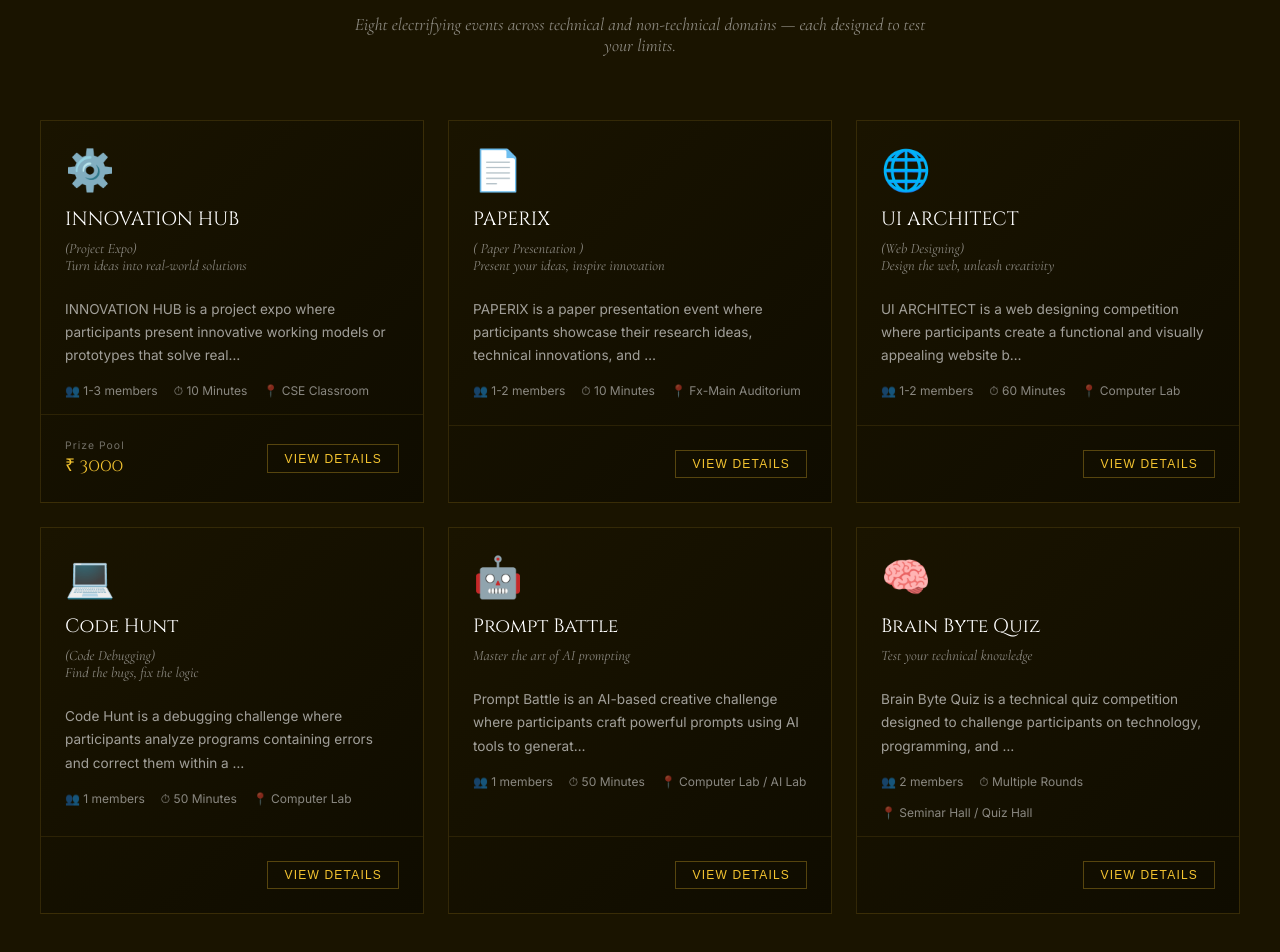
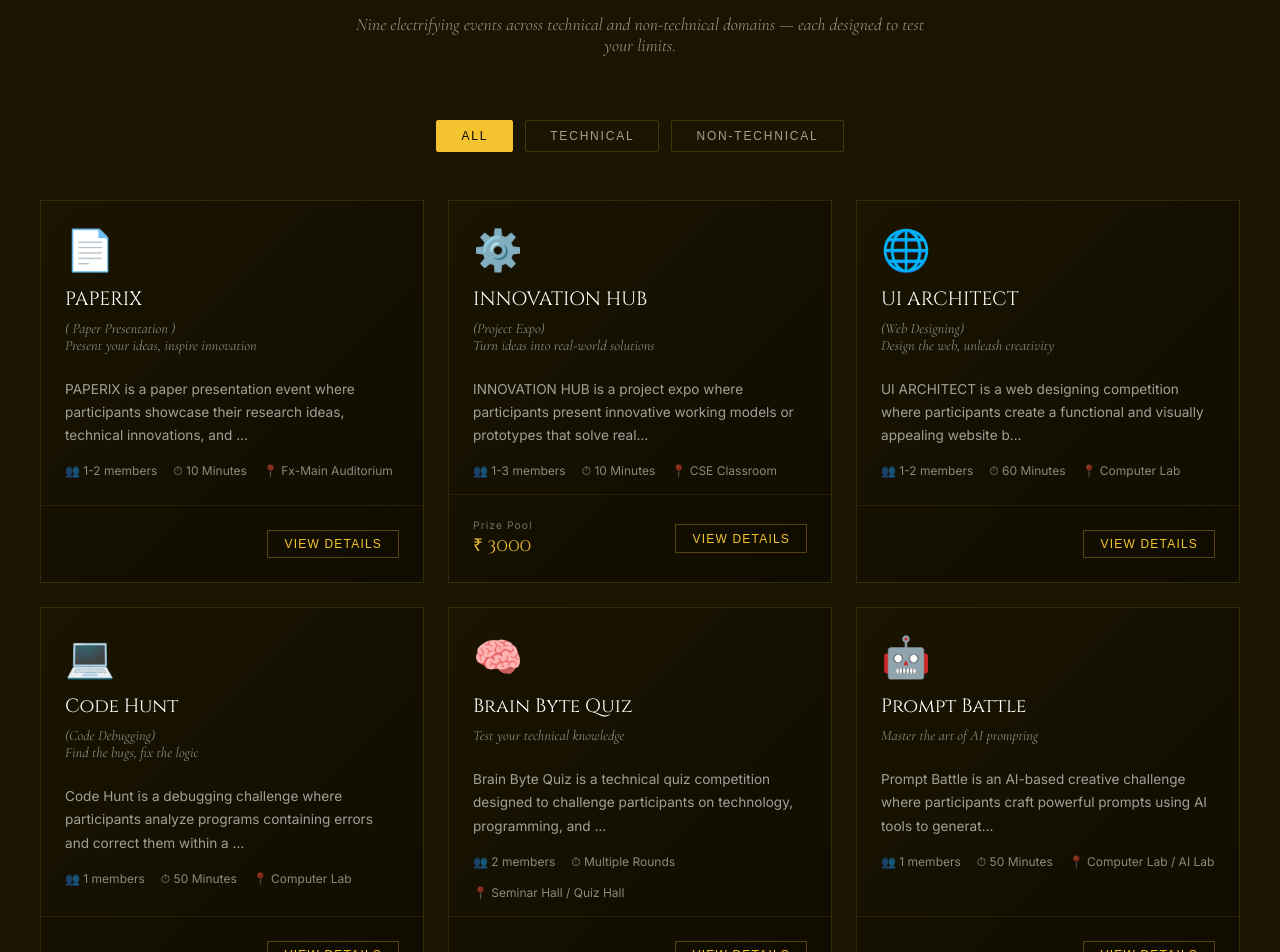
Before and after one commit to xtreme2026online-afk/xtreme26, a React (Vite) app: page /events in a window 1280 px wide. Shown: the part 200-1152 px from the top of the page. Built offline with nearby package versions, Linux system fonts and the light colour scheme.

Commit message:
Non-techincal evnets added

```diff
--- a/src/components/Events.jsx
+++ b/src/components/Events.jsx
@@ -6,9 +6,10 @@ import '../styles/events.css';
 
 export default function Events() {
   const [selected, setSelected] = useState(null);
+  const [filter, setFilter] = useState('All');
   const navigate = useNavigate();
 
-  // Initialize scroll animations once
+  // Initialize scroll animations
   useEffect(() => {
     const cards = document.querySelectorAll('.event-card.animate-on-scroll');
     // Remove 'visible' first so the transition replays
@@ -18,7 +19,7 @@ export default function Events() {
       cards.forEach((c) => c.classList.add('visible'));
     }, 50);
     return () => clearTimeout(id);
-  }, []);
+  }, [filter]);
 
   return (
     <section id='events'>
@@ -27,10 +28,22 @@ export default function Events() {
         <h2 className='section-title animate-on-scroll'>
           <em>Compete.</em> Create. Conquer.
         </h2>
-        <p className='section-subtitle animate-on-scroll'>Eight electrifying events across technical and non-technical domains — each designed to test your limits.</p>
+        <p className='section-subtitle animate-on-scroll'>Nine electrifying events across technical and non-technical domains — each designed to test your limits.</p>
+
+        <div className="events-filter animate-on-scroll">
+          {['All', 'Technical', 'Non-Technical'].map(cat => (
+            <button
+              key={cat}
+              className={`filter-btn ${filter === cat ? 'active' : ''}`}
+              onClick={() => setFilter(cat)}
+            >
+              {cat}
+            </button>
+          ))}
+        </div>
 
         <div className='events-grid'>
-          {EVENTS.map((ev, i) => (
+          {EVENTS.filter(ev => filter === 'All' || ev.category === filter).map((ev, i) => (
             <div key={ev.id} className={`event-card animate-on-scroll delay-${(i % 5) + 1}`}>
               <div className='event-card-glow' />
               <div className='event-card-header'>
--- a/src/data/events.js
+++ b/src/data/events.js
@@ -1,6 +1,27 @@
 export const EVENTS = [
   {
     id: 1,
+    icon: '📄',
+    title: 'PAPERIX',
+    subtitle: '( Paper Presentation ) <br/> Present your ideas, inspire innovation',
+    description:
+      'PAPERIX is a paper presentation event where participants showcase their research ideas, technical innovations, and problem-solving approaches through structured presentations.',
+    rules: [
+      'Each team can have maximum 2 participants',
+      'Participants must submit their research paper in PDF format before the deadline',
+      'Presentation time: 8 minutes + 2 minutes for questions',
+      'Participants must bring their presentation in PPT format on a pen drive',
+      'Judges decision will be final and binding',
+    ],
+    venue: 'Fx-Main Auditorium',
+    time: '10 Minutes',
+    size: '1-2',
+    prize: '',
+    set: 'Set 1',
+    category: 'Technical',
+  },
+  {
+    id: 2,
     icon: '⚙️',
     title: 'INNOVATION HUB',
     subtitle: '(Project Expo) <br/> Turn ideas into real-world solutions',
@@ -18,25 +39,8 @@ export const EVENTS = [
     time: '10 Minutes',
     size: '1-3',
     prize: '₹ 3000',
-  },
-  {
-    id: 2,
-    icon: '📄',
-    title: 'PAPERIX',
-    subtitle: '( Paper Presentation ) <br/> Present your ideas, inspire innovation',
-    description:
-      'PAPERIX is a paper presentation event where participants showcase their research ideas, technical innovations, and problem-solving approaches through structured presentations.',
-    rules: [
-      'Each team can have maximum 2 participants',
-      'Participants must submit their research paper in PDF format before the deadline',
-      'Presentation time: 8 minutes + 2 minutes for questions',
-      'Participants must bring their presentation in PPT format on a pen drive',
-      'Judges decision will be final and binding',
-    ],
-    venue: 'Fx-Main Auditorium',
-    time: '10 Minutes',
-    size: '1-2',
-    prize: '',
+    set: 'Set 1',
+    category: 'Technical',
   },
   {
     id: 3,
@@ -56,6 +60,8 @@ export const EVENTS = [
     time: '60 Minutes',
     size: '1-2',
     prize: '',
+    set: 'Set 1',
+    category: 'Technical',
   },
   {
     id: 4,
@@ -76,9 +82,32 @@ export const EVENTS = [
     time: '50 Minutes',
     size: '1',
     prize: '',
+    set: 'Set 2',
+    category: 'Technical',
   },
   {
     id: 5,
+    icon: '🧠',
+    title: 'Brain Byte Quiz',
+    subtitle: 'Test your technical knowledge',
+    description:
+      'Brain Byte Quiz is a technical quiz competition designed to challenge participants on technology, programming, and engineering concepts through multiple exciting rounds.',
+    rules: [
+      'Each team must consist of 2 participants',
+      'Quiz will contain multiple rounds such as Technical Round, Rapid Fire Round, and Visual Round',
+      'Questions will cover technology, programming, and general engineering topics',
+      'Teams must answer within the time limit given by the quiz master',
+      'Judges decision will be final',
+    ],
+    venue: 'Seminar Hall / Quiz Hall',
+    time: 'Multiple Rounds',
+    size: '2',
+    prize: '',
+    set: 'Set 2',
+    category: 'Technical',
+  },
+  {
+    id: 6,
     icon: '🤖',
     title: 'Prompt Battle',
     subtitle: 'Master the art of AI prompting',
@@ -95,24 +124,62 @@ export const EVENTS = [
     time: '50 Minutes',
     size: '1',
     prize: '',
+    set: 'Set 2',
+    category: 'Technical',
   },
   {
-    id: 6,
-    icon: '🧠',
-    title: 'Brain Byte Quiz',
-    subtitle: 'Test your technical knowledge',
-    description:
-      'Brain Byte Quiz is a technical quiz competition designed to challenge participants on technology, programming, and engineering concepts through multiple exciting rounds.',
+    id: 7,
+    icon: '⏳',
+    title: 'JAM',
+    subtitle: '(Just A Minute) <br/> Think fast, speak flawlessly',
+    description: 'JAM is a spontaneous speaking competition where participants must speak on a given topic for 60 seconds without hesitation, repetition, or deviation.',
     rules: [
-      'Each team must consist of 2 participants',
-      'Quiz will contain multiple rounds such as Technical Round, Rapid Fire Round, and Visual Round',
-      'Questions will cover technology, programming, and general engineering topics',
-      'Teams must answer within the time limit given by the quiz master',
-      'Judges decision will be final',
+      'Individual participation only',
+      'No hesitation, repetition, or deviation allowed',
+      'Topics will be given on the spot',
+      'Time limit: 1 Minute',
     ],
-    venue: 'Seminar Hall / Quiz Hall',
+    venue: 'Seminar Hall',
+    time: '1 Minute',
+    size: '1',
+    prize: '',
+    set: 'Set 3',
+    category: 'Non-Technical',
+  },
+  {
+    id: 8,
+    icon: '🎬',
+    title: 'Cinematic Quiz',
+    subtitle: 'Test your cinematic knowledge',
+    description: 'A fun quiz testing your knowledge of movies, directors, actors, and iconic cinematic moments.',
+    rules: [
+      'Team of 2 members allowed',
+      'Multiple rounds covering different genres',
+      'No mobile phones allowed during the quiz'
+    ],
+    venue: 'Auditorium',
     time: 'Multiple Rounds',
-    size: '2',
+    size: '1-2',
     prize: '',
+    set: 'Set 3',
+    category: 'Non-Technical',
   },
+  {
+    id: 9,
+    icon: '🔍',
+    title: 'Logo Finder',
+    subtitle: 'Identify the iconic brands',
+    description: 'A fast-paced visual quiz where participants must identify company logos, brand marks, and product symbols from partial or obscured images.',
+    rules: [
+      'Individual or team of 2 members allowed',
+      'Quickest answer gets the points',
+      'Judges decision is final'
+    ],
+    venue: 'Computer Lab',
+    time: '30 Minutes',
+    size: '1-2',
+    prize: '',
+    set: 'Set 3',
+    category: 'Non-Technical',
+  }
 ];
--- a/src/pages/RegisterPage.jsx
+++ b/src/pages/RegisterPage.jsx
@@ -12,16 +12,17 @@ const GOOGLE_FORM_URL = 'https://docs.google.com/forms/d/e/1FAIpQLSeTvUvfrr12fZi
 const YEAR_OPTIONS = ['1st Year', '2nd Year', '3rd Year', '4th Year'];
 const STEP_LABELS = ['Details', 'Events', 'Payment', 'Submit'];
 
-// Split events into two groups of 3
-const GROUP_A = EVENTS.slice(0, 3); // Events 1-3
-const GROUP_B = EVENTS.slice(3, 6); // Events 4-6
+// Split events into three sets corresponding to the updated event list
+const SET_1 = EVENTS.filter((ev) => ev.set === 'Set 1');
+const SET_2 = EVENTS.filter((ev) => ev.set === 'Set 2');
+const SET_3 = EVENTS.filter((ev) => ev.set === 'Set 3');
 
 function isTeamEvent(ev) {
   return ev && ev.size !== '1';
 }
 
 function isPaperEvent(ev) {
-  return ev && ev.id === 2; // 2 is Innovators Forum
+  return ev && ev.id === 1; // 1 is PAPERIX
 }
 
 // ── EventPreview chip ───────────────────────────────────────────────
@@ -155,9 +156,10 @@ export default function RegisterPage() {
     college: '',
     year: '',
     dept: '',
+    foodPreference: '',
   });
 
-  // Step 2 — two event groups
+  // Step 2 — three event groups
   const [eventA, setEventA] = useState('');
   const [teamNameA, setTeamNameA] = useState('');
   const [paperTitleA, setPaperTitleA] = useState('');
@@ -169,6 +171,12 @@ export default function RegisterPage() {
   const [paperTitleB, setPaperTitleB] = useState('');
   const [paperAbstractB, setPaperAbstractB] = useState('');
   const [paperLinkB, setPaperLinkB] = useState('');
+
+  const [eventC, setEventC] = useState('');
+  const [teamNameC, setTeamNameC] = useState('');
+  const [paperTitleC, setPaperTitleC] = useState('');
+  const [paperAbstractC, setPaperAbstractC] = useState('');
+  const [paperLinkC, setPaperLinkC] = useState('');
 
   // Step 3 — payment
   const [transactionId, setTransactionId] = useState('');
@@ -191,29 +199,37 @@ export default function RegisterPage() {
 
   const update = (field, val) => setForm((f) => ({...f, [field]: val}));
 
-  const evObjA = GROUP_A.find((e) => e.title === eventA) || null;
-  const evObjB = GROUP_B.find((e) => e.title === eventB) || null;
+  const evObjA = SET_1.find((e) => e.title === eventA) || null;
+  const evObjB = SET_2.find((e) => e.title === eventB) || null;
+  const evObjC = SET_3.find((e) => e.title === eventC) || null;
 
   // ── Validation ──────────────────────────────────────────────────
   const validateStep1 = () => {
-    const {name, email, phone, college, year, dept} = form;
-    return name && email && phone && college && year && dept;
+    const {name, email, phone, college, year, dept, foodPreference} = form;
+    return name && email && phone && college && year && dept && foodPreference;
   };
 
   const validateStep2 = () => {
     // Must choose at least one event
-    if (!eventA || !eventB) return {ok: false, msg: 'Please select at least two event.'};
+    if (!eventA && !eventB && !eventC) return {ok: false, msg: 'Please select at least one event.'};
+
     // If team event chosen, team name required
-    if (eventA && isTeamEvent(evObjA) && !teamNameA.trim()) return {ok: false, msg: 'Please enter a team name for the Group A event.'};
-    if (eventB && isTeamEvent(evObjB) && !teamNameB.trim()) return {ok: false, msg: 'Please enter a team name for the Group B event.'};
+    if (eventA && isTeamEvent(evObjA) && !teamNameA.trim()) return {ok: false, msg: 'Please enter a team name for Set 1 event.'};
+    if (eventB && isTeamEvent(evObjB) && !teamNameB.trim()) return {ok: false, msg: 'Please enter a team name for Set 2 event.'};
+    if (eventC && isTeamEvent(evObjC) && !teamNameC.trim()) return {ok: false, msg: 'Please enter a team name for Set 3 event.'};
+
     // If paper event chosen, title, abstract and drive link are required
     if (eventA && isPaperEvent(evObjA)) {
       if (!paperTitleA.trim() || !paperAbstractA.trim() || !paperLinkA.trim())
-        return {ok: false, msg: 'Please provide Title, Abstract, and Drive Link for Group A paper presentation.'};
+        return {ok: false, msg: 'Please provide Title, Abstract, and Drive Link for Set 1 paper presentation.'};
     }
     if (eventB && isPaperEvent(evObjB)) {
       if (!paperTitleB.trim() || !paperAbstractB.trim() || !paperLinkB.trim())
-        return {ok: false, msg: 'Please provide Title, Abstract, and Drive Link for Group B paper presentation.'};
+        return {ok: false, msg: 'Please provide Title, Abstract, and Drive Link for Set 2 paper presentation.'};
+    }
+    if (eventC && isPaperEvent(evObjC)) {
+      if (!paperTitleC.trim() || !paperAbstractC.trim() || !paperLinkC.trim())
+        return {ok: false, msg: 'Please provide Title, Abstract, and Drive Link for Set 3 paper presentation.'};
     }
     return {ok: true};
   };
@@ -223,7 +239,7 @@ export default function RegisterPage() {
     if (submitting) return;
     setSubmitting(true);
 
-    const eventsSelected = [eventA, eventB].filter(Boolean).join(' | ');
+    const eventsSelected = [eventA, eventB, eventC].filter(Boolean).join(' | ');
     const payload = {
       timestamp: new Date().toISOString(),
       name: form.name,
@@ -232,26 +248,29 @@ export default function RegisterPage() {
       college: form.college,
       year: form.year,
       dept: form.dept,
+      foodPreference: form.foodPreference,
+
       event1: eventA || '',
-      event1Type:
-        evObjA ?
-          isTeamEvent(evObjA) ? 'Team'
-          : 'Individual'
-        : '',
+      event1Type: evObjA ? (isTeamEvent(evObjA) ? 'Team' : 'Individual') : '',
       teamName1: teamNameA || '',
       paperTitle1: paperTitleA || '',
       paperAbstract1: paperAbstractA || '',
       paperLink1: paperLinkA || '',
+
       event2: eventB || '',
-      event2Type:
-        evObjB ?
-          isTeamEvent(evObjB) ? 'Team'
-          : 'Individual'
-        : '',
+      event2Type: evObjB ? (isTeamEvent(evObjB) ? 'Team' : 'Individual') : '',
       teamName2: teamNameB || '',
       paperTitle2: paperTitleB || '',
       paperAbstract2: paperAbstractB || '',
       paperLink2: paperLinkB || '',
+
+      event3: eventC || '',
+      event3Type: evObjC ? (isTeamEvent(evObjC) ? 'Team' : 'Individual') : '',
+      teamName3: teamNameC || '',
+      paperTitle3: paperTitleC || '',
+      paperAbstract3: paperAbstractC || '',
+      paperLink3: paperLinkC || '',
+
       eventsSelected,
       transactionId,
     };
@@ -268,7 +287,7 @@ export default function RegisterPage() {
   };
 
   const eventsLabel = () => {
-    const list = [eventA, eventB].filter(Boolean);
+    const list = [eventA, eventB, eventC].filter(Boolean);
     if (list.length === 0) return '—';
     return list.join(' & ');
   };
@@ -278,7 +297,7 @@ export default function RegisterPage() {
       <div className="section-inner">
         <div className="section-tag">Join The Competition</div>
         <h2 className="section-title">Register for <em>XTREME 2026</em></h2>
-        <p className="section-subtitle" style={{ marginBottom: '1.5rem' }}>March 27, 2026 · Select up to 2 events. One ₹200 payment covers all.</p>
+        <p className="section-subtitle" style={{ marginBottom: '1.5rem' }}>March 27, 2026 · Select up to 3 events. One ₹200 payment covers all.</p>
 
         <div className="inter-college-notice">
           <span>⚠️ Notice:</span> Inter-college students are not allowed.
@@ -343,6 +362,17 @@ export default function RegisterPage() {
               </div>
             </div>
 
+            <div className='form-group'>
+              <label className='form-label'>
+                Food Preference <span>*</span>
+              </label>
+              <select className='form-select' value={form.foodPreference} onChange={(e) => update('foodPreference', e.target.value)}>
+                <option value=''>Select food preference...</option>
+                <option value='Veg'>Veg</option>
+                <option value='Non-Veg'>Non-Veg</option>
+              </select>
+            </div>
+
             <div className='form-nav'>
               <div />
               <Button
@@ -360,13 +390,13 @@ export default function RegisterPage() {
           <div className={`form-step${step === 2 ? ' active' : ''}`}>
             <h3 className='form-step-title'>Step 2 — Select Your Events</h3>
             <p className='form-step-hint'>
-              Choose <strong>one event from each group</strong> or just one — it's up to you. One ₹200 fee covers both. Team events will ask for a team name.
+              Choose <strong>one event from each group</strong> or just one — it's up to you. One ₹200 fee covers all. Team events will ask for a team name.
             </p>
 
             <GroupSelector
-              label='Group A — Events 1 to 3'
-              badge='A'
-              group={GROUP_A}
+              label='Set 1 — Technical Events'
+              badge='1'
+              group={SET_1}
               selected={eventA}
               teamName={teamNameA}
               onEvent={setEventA}
@@ -384,9 +414,9 @@ export default function RegisterPage() {
             </div>
 
             <GroupSelector
-              label='Group B — Events 4 to 6'
-              badge='B'
-              group={GROUP_B}
+              label='Set 2 — Technical Events'
+              badge='2'
+              group={SET_2}
               selected={eventB}
               teamName={teamNameB}
               onEvent={setEventB}
@@ -399,7 +429,27 @@ export default function RegisterPage() {
               onPaperLink={setPaperLinkB}
             />
 
-            {(eventA || eventB) && (
+            <div className='event-group-or'>
+              <span>+</span>
+            </div>
+
+            <GroupSelector
+              label='Set 3 — Non-Technical Events'
+              badge='3'
+              group={SET_3}
+              selected={eventC}
+              teamName={teamNameC}
+              onEvent={setEventC}
+              onTeam={setTeamNameC}
+              paperTitle={paperTitleC}
+              onPaperTitle={setPaperTitleC}
+              paperAbstract={paperAbstractC}
+              onPaperAbstract={setPaperAbstractC}
+              paperLink={paperLinkC}
+              onPaperLink={setPaperLinkC}
+            />
+
+            {(eventA || eventB || eventC) && (
               <div className='event-selection-summary'>
                 ✅ Selected: <strong>{eventsLabel()}</strong>
               </div>
@@ -474,6 +524,7 @@ export default function RegisterPage() {
                 ['College', form.college],
                 ['Year', form.year],
                 ['Department', form.dept],
+                ['Food Preference', form.foodPreference],
               ].map(([label, val]) => (
                 <div key={label} className='review-row'>
                   <span className='review-label'>{label}</span>
@@ -485,16 +536,23 @@ export default function RegisterPage() {
             <div className='review-box'>
               <div className='review-box-title'>Event Details</div>
               {[
-                eventA ? ['Group A Event', eventA] : null,
-                eventA && isTeamEvent(evObjA) ? ['Team Name (A)', teamNameA] : null,
-                eventA && isPaperEvent(evObjA) ? ['Paper Title (A)', paperTitleA] : null,
-                eventA && isPaperEvent(evObjA) ? ['Paper Abstract (A)', paperAbstractA] : null,
-                eventA && isPaperEvent(evObjA) && paperLinkA ? ['Paper Link (A)', paperLinkA] : null,
-                eventB ? ['Group B Event', eventB] : null,
-                eventB && isTeamEvent(evObjB) ? ['Team Name (B)', teamNameB] : null,
-                eventB && isPaperEvent(evObjB) ? ['Paper Title (B)', paperTitleB] : null,
-                eventB && isPaperEvent(evObjB) ? ['Paper Abstract (B)', paperAbstractB] : null,
-                eventB && isPaperEvent(evObjB) && paperLinkB ? ['Paper Link (B)', paperLinkB] : null,
+                eventA ? ['Set 1 Event', eventA] : null,
+                eventA && isTeamEvent(evObjA) ? ['Team Name (1)', teamNameA] : null,
+                eventA && isPaperEvent(evObjA) ? ['Paper Title (1)', paperTitleA] : null,
+                eventA && isPaperEvent(evObjA) ? ['Paper Abstract (1)', paperAbstractA] : null,
+                eventA && isPaperEvent(evObjA) && paperLinkA ? ['Paper Link (1)', paperLinkA] : null,
+
+                eventB ? ['Set 2 Event', eventB] : null,
+                eventB && isTeamEvent(evObjB) ? ['Team Name (2)', teamNameB] : null,
+                eventB && isPaperEvent(evObjB) ? ['Paper Title (2)', paperTitleB] : null,
+                eventB && isPaperEvent(evObjB) ? ['Paper Abstract (2)', paperAbstractB] : null,
+                eventB && isPaperEvent(evObjB) && paperLinkB ? ['Paper Link (2)', paperLinkB] : null,
+
+                eventC ? ['Set 3 Event', eventC] : null,
+                eventC && isTeamEvent(evObjC) ? ['Team Name (3)', teamNameC] : null,
+                eventC && isPaperEvent(evObjC) ? ['Paper Title (3)', paperTitleC] : null,
+                eventC && isPaperEvent(evObjC) ? ['Paper Abstract (3)', paperAbstractC] : null,
+                eventC && isPaperEvent(evObjC) && paperLinkC ? ['Paper Link (3)', paperLinkC] : null,
                 ['Transaction ID', transactionId],
               ]
                 .filter(Boolean)
```
